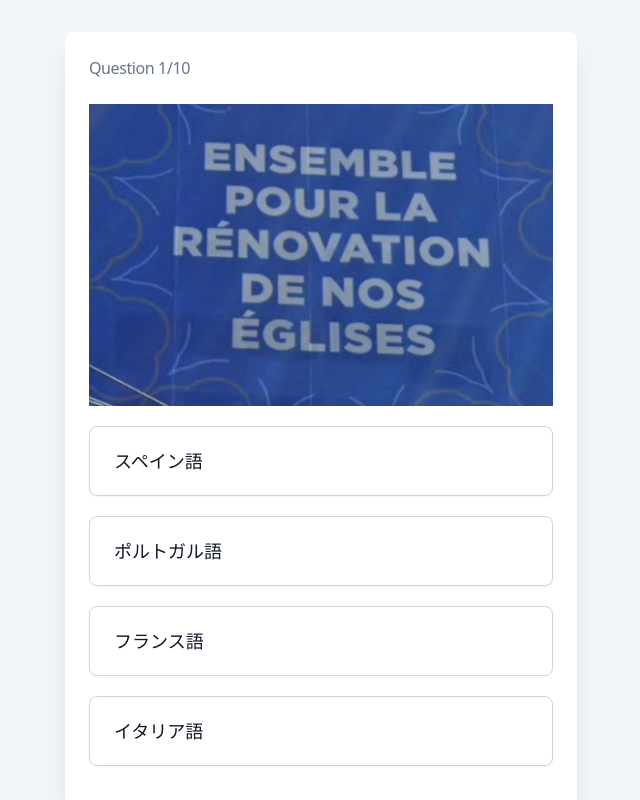
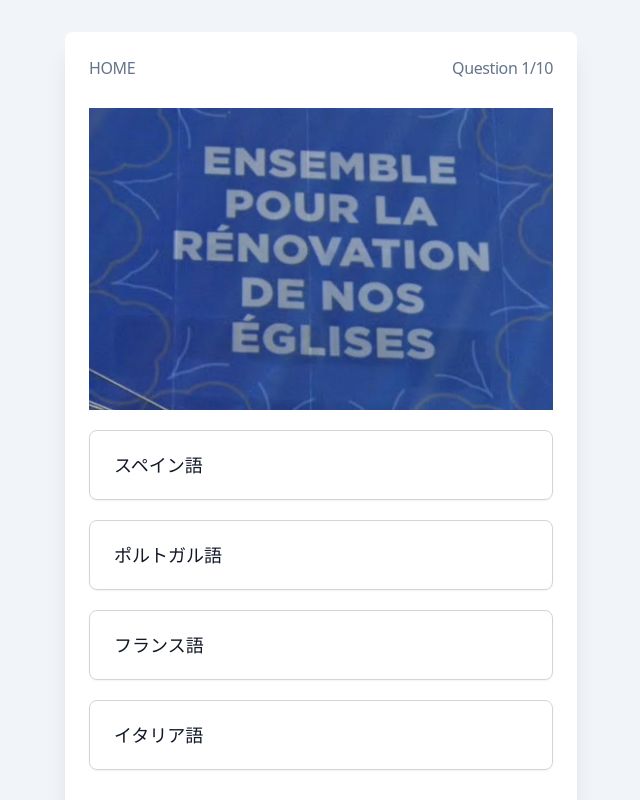
Before and after one commit to 70to/geoguessr_quiz, a React (Create React App) app: page / in a window 1280 px wide. Both pictures are taken after a click on the element "Language". Shown: the whole page, without its empty margins (319-959 px from the left). Built offline with nearby package versions, Linux system fonts and the light colour scheme.

Commit message:
add home

```diff
--- a/src/components/Quiz.js
+++ b/src/components/Quiz.js
@@ -3,7 +3,7 @@ import Question from "./Question";
 import {QuizContext} from "../contexts/quiz";
 
 const Quiz = () => {
-    const {state, dispatch, category} = useContext(QuizContext);
+    const {state, dispatch} = useContext(QuizContext);
     return (
         <div>
             {state.showResults && (
@@ -26,12 +26,14 @@ const Quiz = () => {
             )}
             {!state.showResults && (
                 <div>
-                    <div>
-                        {category}
-                    </div>
-                    <div className="mb-1 text-base tracking-tight text-slate-500">
-                        Question {state.currentQuestionIndex + 1}/
-                        {state.questions.length}
+                    <div className="flex justify-between">
+                        <div className="mb-1 text-base tracking-tight text-slate-500 cursor-pointer" onClick={() => [dispatch({type: "HOME"})]}>
+                            HOME
+                        </div>
+                        <div className="mb-1 text-base tracking-tight text-slate-500">
+                            Question {state.currentQuestionIndex + 1}/
+                            {state.questions.length}
+                        </div>
                     </div>
                     <Question/>
                     {state.currentAnswer && (
```
